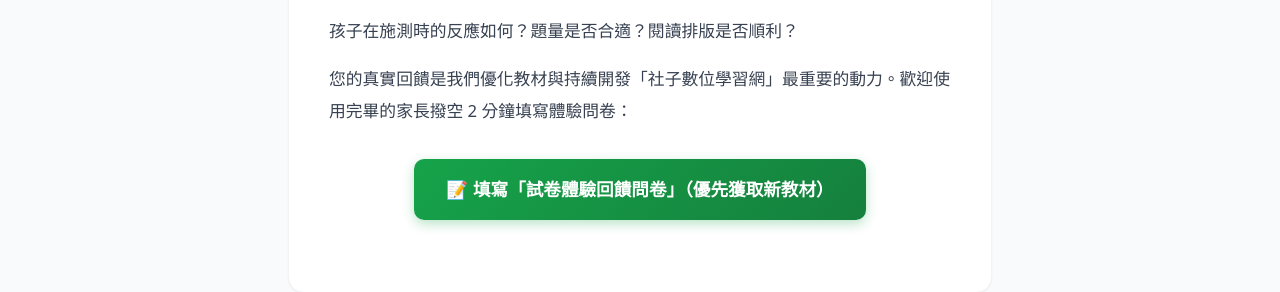
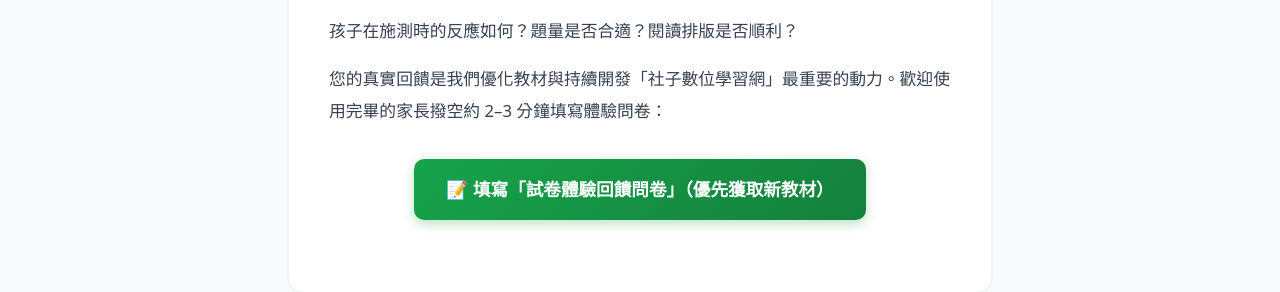
Before and after one commit to funsteam99/funsteam99.github.io, a Jekyll site: the page built from _posts/2026-09-18-placement-test-g1-g2.md, in a window 1280 px wide and 900 px high, scrolled down 1980 px. Shown: the part 193-485 px from the top of the window. Built offline with Jekyll 4.4.1, drawn with Linux system fonts in a browser that asks for light colours; nearby versions of some CDN libraries; a script that is not in the unit is left out.

Commit message:
Link placement article to published feedback form

```diff
--- a/_posts/2026-09-18-placement-test-g1-g2.md
+++ b/_posts/2026-09-18-placement-test-g1-g2.md
@@ -68,10 +68,10 @@
 
 孩子在施測時的反應如何？題量是否合適？閱讀排版是否順利？
 
-您的真實回饋是我們優化教材與持續開發「社子數位學習網」最重要的動力。歡迎使用完畢的家長撥空 2 分鐘填寫體驗問卷：
+您的真實回饋是我們優化教材與持續開發「社子數位學習網」最重要的動力。歡迎使用完畢的家長撥空約 2–3 分鐘填寫體驗問卷：
 
 <div style="text-align: center; margin: 32px 0;">
-  <a href="https://docs.google.com/forms/d/e/1FAIpQLSe-sample-form-link/viewform" target="_blank" rel="noopener noreferrer" style="display: inline-block; background: linear-gradient(135deg, #16a34a, #15803d); color: white; padding: 14px 32px; border-radius: 10px; font-weight: bold; font-size: 1.1rem; text-decoration: none; box-shadow: 0 4px 12px rgba(22, 163, 74, 0.3);">
+  <a href="https://docs.google.com/forms/d/e/1FAIpQLSdI-eca-dm-1LWccbz7m8uW-b2V3QVRH_TU0hK614Jq3NufdQ/viewform" target="_blank" rel="noopener noreferrer" style="display: inline-block; background: linear-gradient(135deg, #16a34a, #15803d); color: white; padding: 14px 32px; border-radius: 10px; font-weight: bold; font-size: 1.1rem; text-decoration: none; box-shadow: 0 4px 12px rgba(22, 163, 74, 0.3);">
     📝 填寫「試卷體驗回饋問卷」（優先獲取新教材）
   </a>
 </div>
```
